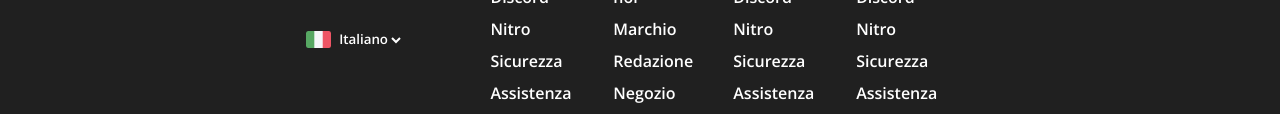
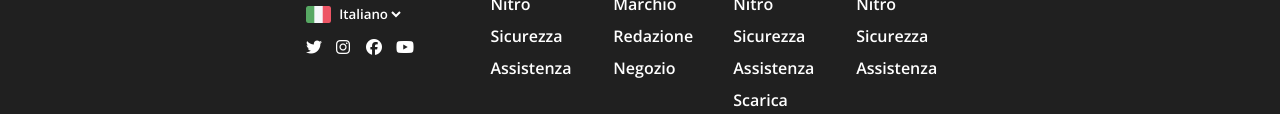
Before and after one commit to Alexbarile/htmlcss-discord, a plain HTML site: page index.html in a window 1280 px wide. Shown: the part 3903-4017 px from the top of the page. Drawn offline with nearby package versions, Linux system fonts and the light colour scheme.

Commit message:
end work with social media in footer

```diff
--- a/css/style.css
+++ b/css/style.css
@@ -154,7 +154,6 @@
 
 
 .col-main-five{
-    width: 100%;
     text-align: center;
 }
 
@@ -207,7 +206,19 @@
     background-color: rgba(0, 0, 0, 0.0);
     color: white;
     border: none;
+}
 
+.loghi-social::after{
+    content: "";
+    display: table;
+    clear: both;
+}
+
+i{
+    float: left;
+    width: 30px;
+    color: white;
+    margin-top: 15px;
 }
 
 .col-footer{
@@ -226,7 +237,7 @@
 .ul-footer{
     display: flex;
     flex-direction: column;
-    align-items: start;
+    align-items: flex-start;
 }
 
 li{
--- a/index.html
+++ b/index.html
@@ -7,6 +7,7 @@
     <title>Document</title>
     <link rel="stylesheet" href="css/style.css">
     <link href="https://fonts.googleapis.com/css2?family=Open+Sans:wght@600&display=swap" rel="stylesheet">
+    <script src="https://kit.fontawesome.com/8527d0e473.js" crossorigin="anonymous"></script>
 </head>
 <body>
 
@@ -158,6 +159,12 @@
                             <option value="italiano">Italiano</option>
                             <option value="english">English</option>
                         </select>
+                        <div class="loghi-social">
+                            <i class="fa-brands fa-twitter"></i>
+                            <i class="fa-brands fa-instagram"></i>
+                            <i class="fa-brands fa-facebook"></i>
+                            <i class="fa-brands fa-youtube"></i>
+                        </div>
                     </div>
                 </div>
                 <div class="col-footer">
```
